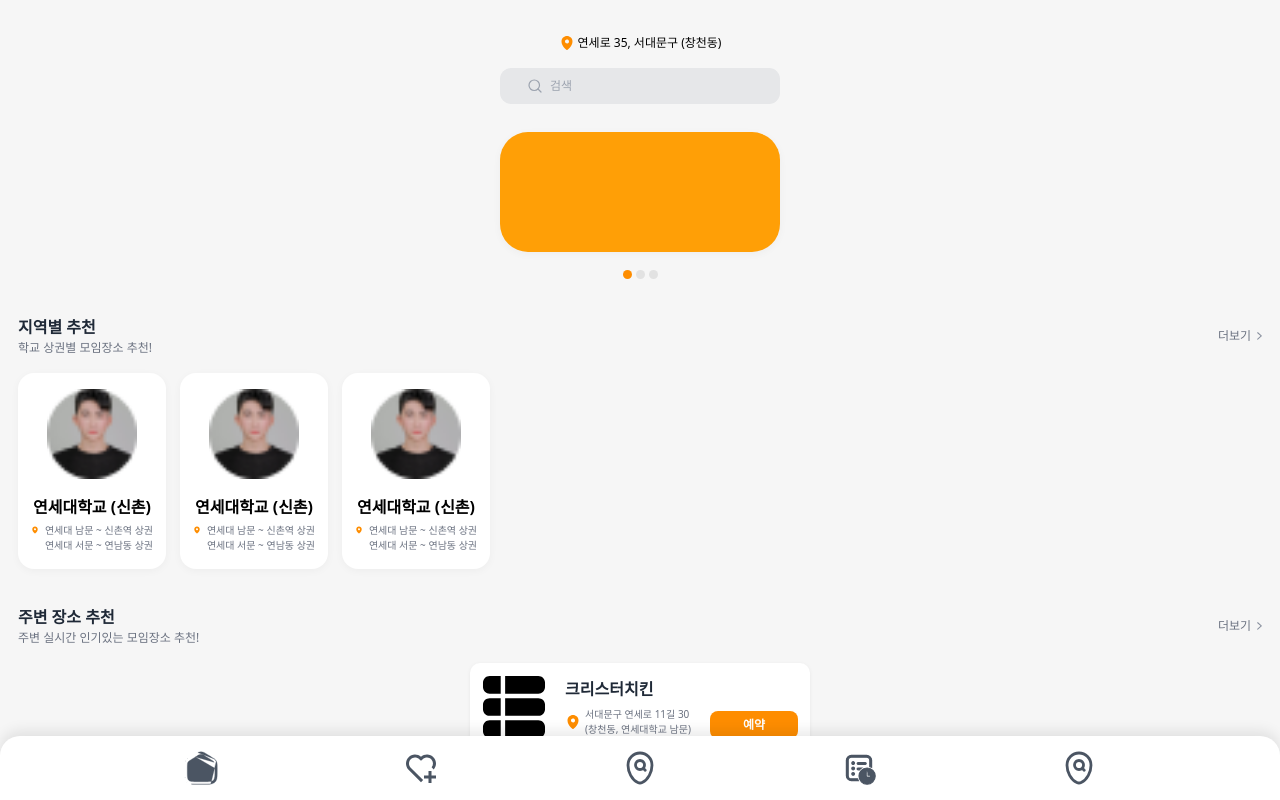
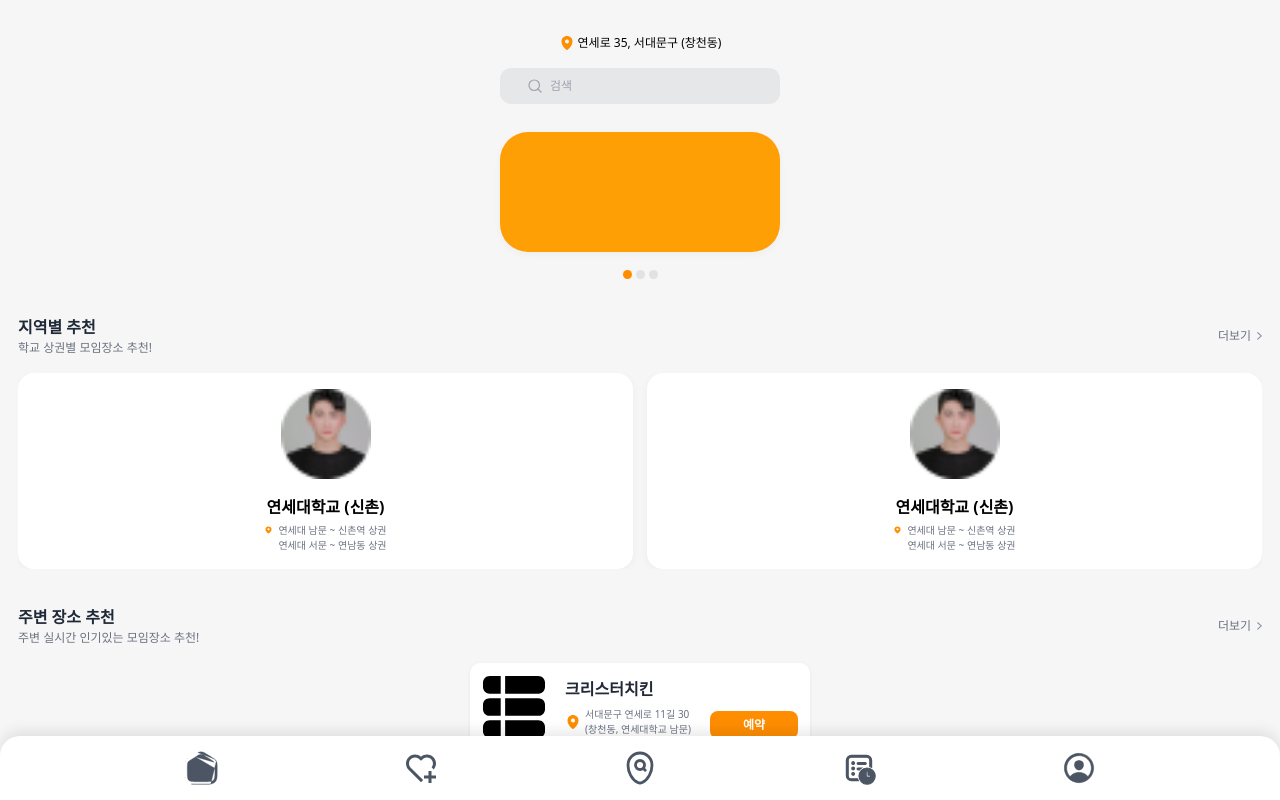
Before and after one commit to dkfriend2023/beabuddy-frontend, a Next.js app: page / in a window 1280 px wide. Built offline with nearby package versions, Linux system fonts and the light colour scheme.

Commit message:
added AreaCard swipe feature

```diff
--- a/package.json
+++ b/package.json
@@ -19,6 +19,7 @@
     "postcss": "8.4.26",
     "react": "18.2.0",
     "react-dom": "18.2.0",
+    "swiper": "^10.0.4",
     "tailwindcss": "3.3.3",
     "typescript": "5.1.6"
   }
--- a/src/components/NavBar.tsx
+++ b/src/components/NavBar.tsx
@@ -5,7 +5,7 @@ import navhome from "/public/nav-icons/nav-home.svg";
 import navheart from "/public/nav-icons/nav-heart.svg";
 import navsearch from "/public/nav-icons/nav-search.svg";
 import navreserve from "/public/nav-icons/nav-reserve.svg";
-import navprofile from "/public/nav-icons/nav-search.svg";
+import navprofile from "/public/nav-icons/nav-profile.svg";
 
 function NavBar() {
   return (
--- a/src/pages/index.tsx
+++ b/src/pages/index.tsx
@@ -1,5 +1,9 @@
 import Link from "next/link";
 import Image from "next/image";
+
+import { Swiper, SwiperSlide } from "swiper/react";
+
+import "swiper/css";
 
 import carousel_indicator_dots from "/public/carousel-indicator-dots.svg";
 import chevron_right from "/public/chevron-right.svg";
@@ -35,10 +39,18 @@ function Page() {
           </div>
         </Link>
       </div>
-      <div className="flex gap-[14px] mt-[16px] mb-[36px] px-[18px]">
-        <AreaCard />
-        <AreaCard />
-        <AreaCard />
+      <div className="mt-[16px] mb-[36px] px-[18px]">
+        <Swiper spaceBetween={14} slidesPerView={2}>
+          <SwiperSlide>
+            <AreaCard />
+          </SwiperSlide>
+          <SwiperSlide>
+            <AreaCard />
+          </SwiperSlide>
+          <SwiperSlide>
+            <AreaCard />
+          </SwiperSlide>
+        </Swiper>
       </div>
       <div className="flex justify-between items-center px-[18px]">
         <div className="flex flex-col">
```
Also changed, not shown: 1 other file (tests, documents, lock files or other folders).
